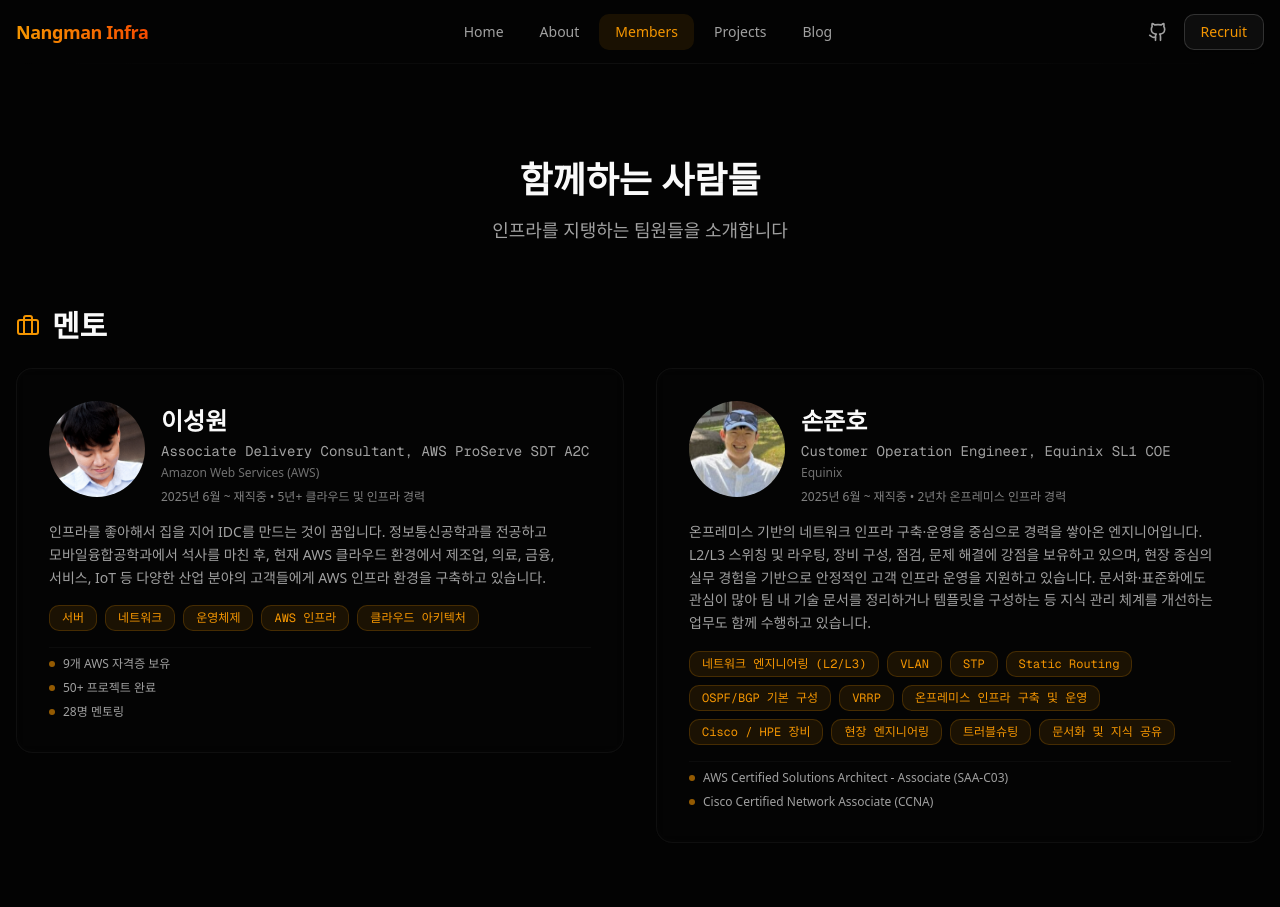
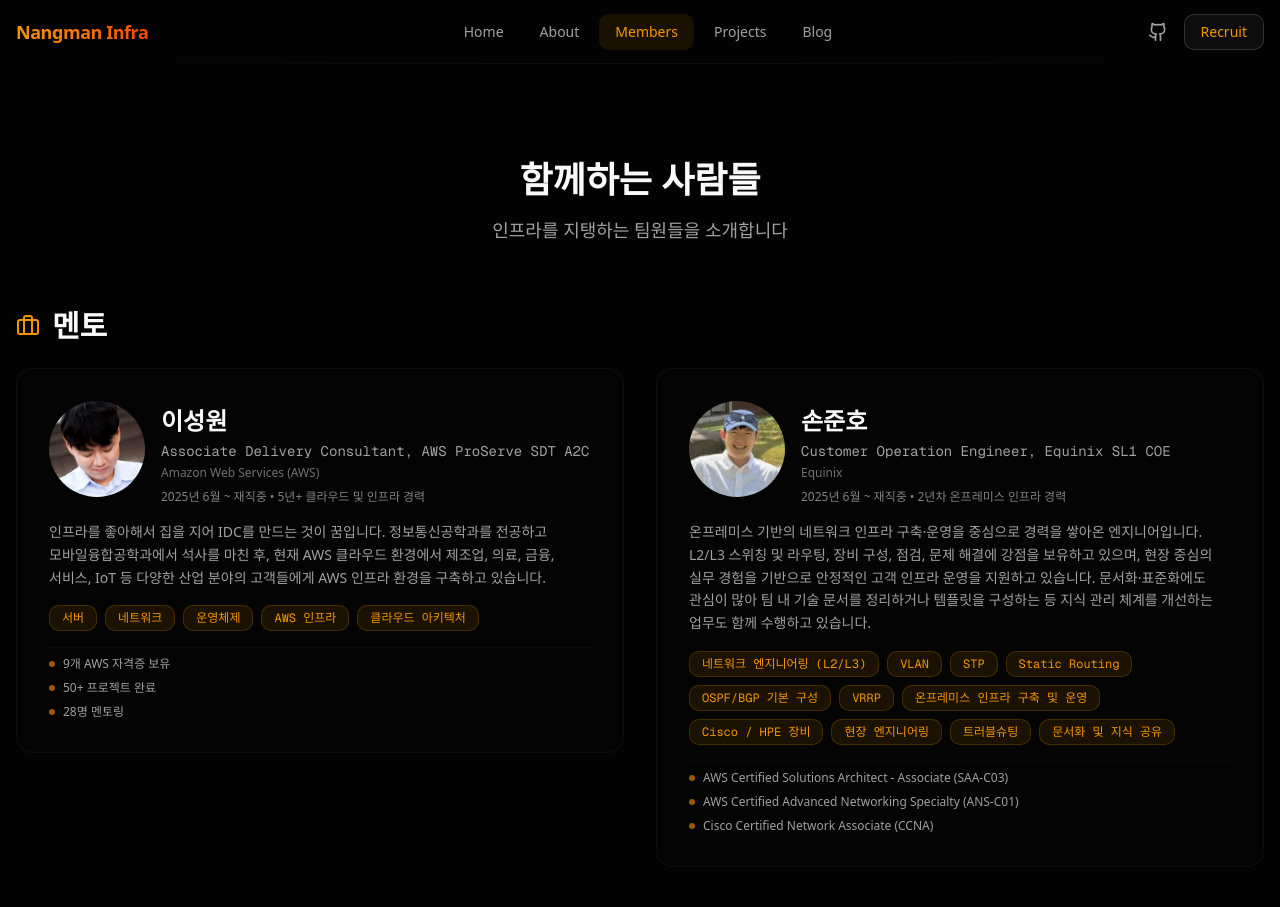
Before and after one commit to nangman-infra/nangman-infra-web, a Next.js app in the folder frontend/: page /members in a window 1280 px wide. Shown: the top 907 px of the page. Built offline with nearby package versions, Linux system fonts and the light colour scheme.

Commit message:
feat: 준호 프로필에 AWS Certified Advanced Networking Specialty(ANS-C01) 자격증 추가

```diff
--- a/frontend/data/members.ts
+++ b/frontend/data/members.ts
@@ -305,6 +305,10 @@ export const members: Member[] = [
         issuer: "Amazon Web Services",
       },
       {
+        name: "AWS Certified Advanced Networking Specialty (ANS-C01)",
+        issuer: "Amazon Web Services",
+      },
+      {
         name: "Cisco Certified Network Associate (CCNA)",
         issuer: "Cisco Systems",
       },
```
